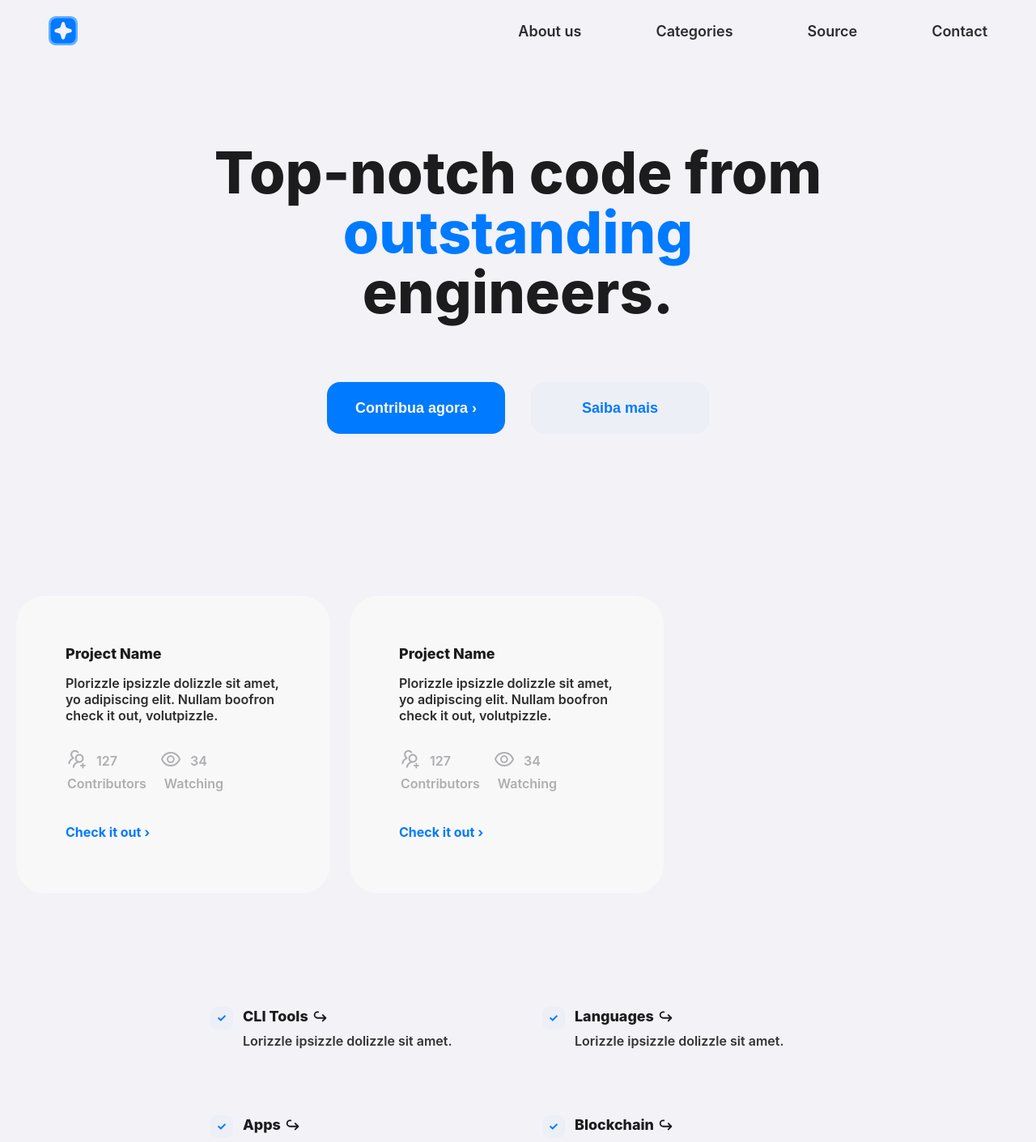
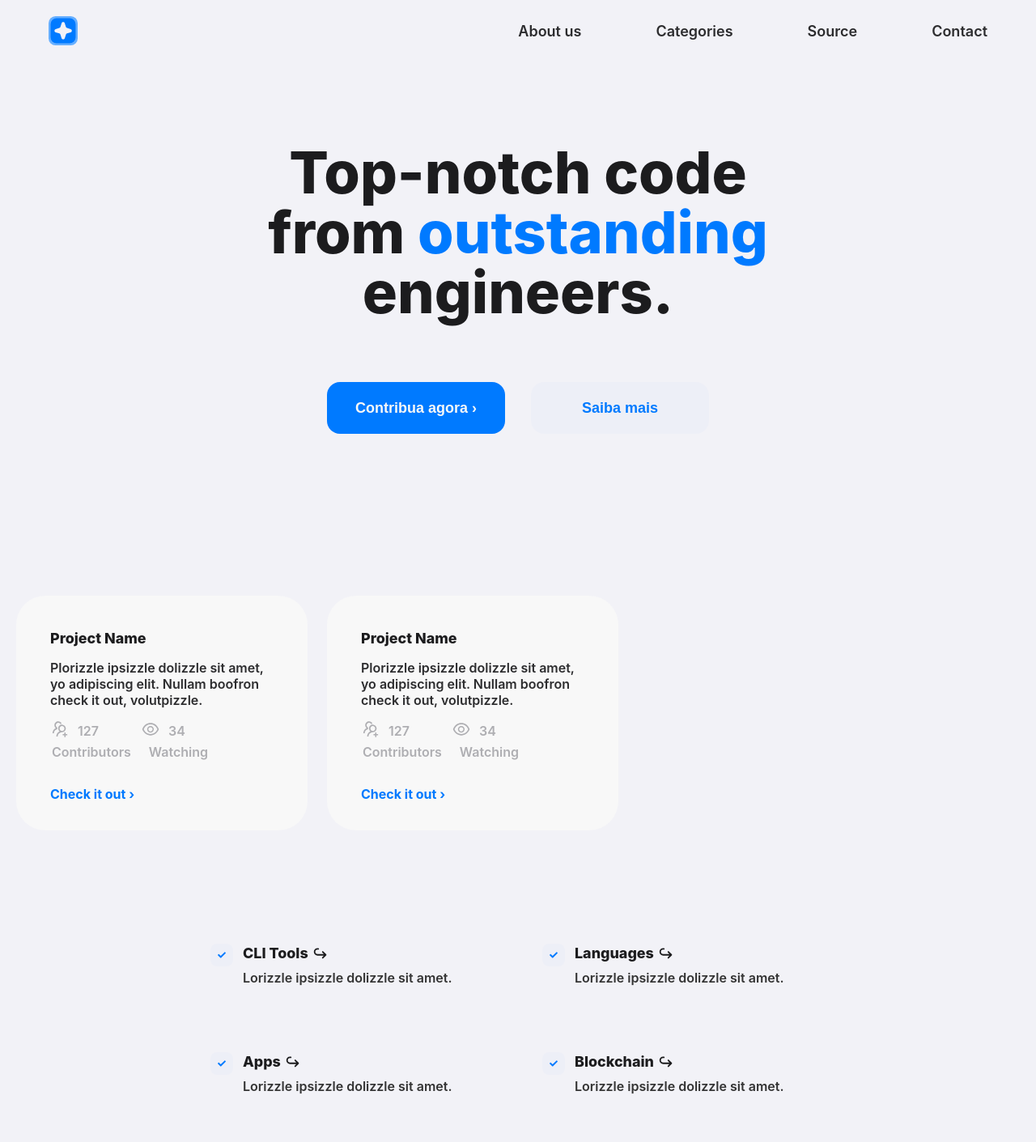
Before and after one commit to tiagoliveira555/petrichor-website, a Next.js app: page / in a window 1280 px wide. Shown: the top 1411 px of the page at 81% size. Built offline with nearby package versions, Linux system fonts and the light colour scheme.

Commit message:
Change vscode folder path

```diff
--- a/src/components/Card/index.tsx
+++ b/src/components/Card/index.tsx
@@ -17,9 +17,9 @@ export function CardComponent() {
       </ProjectDescription>
 
       <ProjectInfos>
-        <AiOutlineUsergroupAdd size={28} fontWeight='700' color="#AEAEB2"></AiOutlineUsergroupAdd>
+        <AiOutlineUsergroupAdd size={24} fontWeight='700' color="#AEAEB2"></AiOutlineUsergroupAdd>
         <InfoText>127</InfoText>
-        <AiOutlineEye size={28} fontWeight='700' color="#AEAEB2"></AiOutlineEye>
+        <AiOutlineEye size={24} fontWeight='700' color="#AEAEB2"></AiOutlineEye>
         <InfoText>34</InfoText>
       </ProjectInfos>
 
--- a/src/components/Card/styles.ts
+++ b/src/components/Card/styles.ts
@@ -1,18 +1,15 @@
 import styled from "styled-components";
 
 export const Card = styled.div`
-  width: 388px;
-  height: 368px;
+  width: 360px;
+  height: 290px;
 
   background: var(--bg-content);
   border-radius: 36px;
 
   display: flex;
   flex-direction: column;
-  padding: 61px;
-`
-export const ProjectLogo = styled.a`
-  padding: 16px 0 0 0;
+  padding: 42px;
 `
 
 export const ProjectName = styled.h3`
@@ -32,7 +29,7 @@ export const ProjectDescription = styled.span`
 
 export const ProjectInfos = styled.div`
   display: flex;
-  padding: 30px 0 0 0;
+  padding: 14px 0 0 0;
   align-items: center;
 `
 
@@ -44,7 +41,7 @@ export const InfoText = styled.span`
 `
 
 export const ProjectButton = styled.a`
-  margin: 40px 0 60px 0;
+  margin: 32px 0 60px 0;
   color: var(--blue);
   font-size: 1rem;
   font-weight: 700;
--- a/src/pages/styles.ts
+++ b/src/pages/styles.ts
@@ -1,7 +1,7 @@
 import styled from "styled-components";
 
 export const Title = styled.h1`
-  max-width: 50rem;
+  max-width: 40rem;
   line-height: 74px;
 
   font-size: 72px;
--- a/styles/global.ts
+++ b/styles/global.ts
@@ -43,11 +43,11 @@ export const GlobalStyle = createGlobalStyle`
 
   ::-webkit-scrollbar-thumb {
     background: var(--gray);
-    border-radius: 4px;
+    border-radius: 2px;
   }
 
   ::-webkit-scrollbar-thumb:hover {
-    background: var(--blue);
+    background: #59595C;
 }
 
   @media (prefers-color-scheme: dark) {
```
